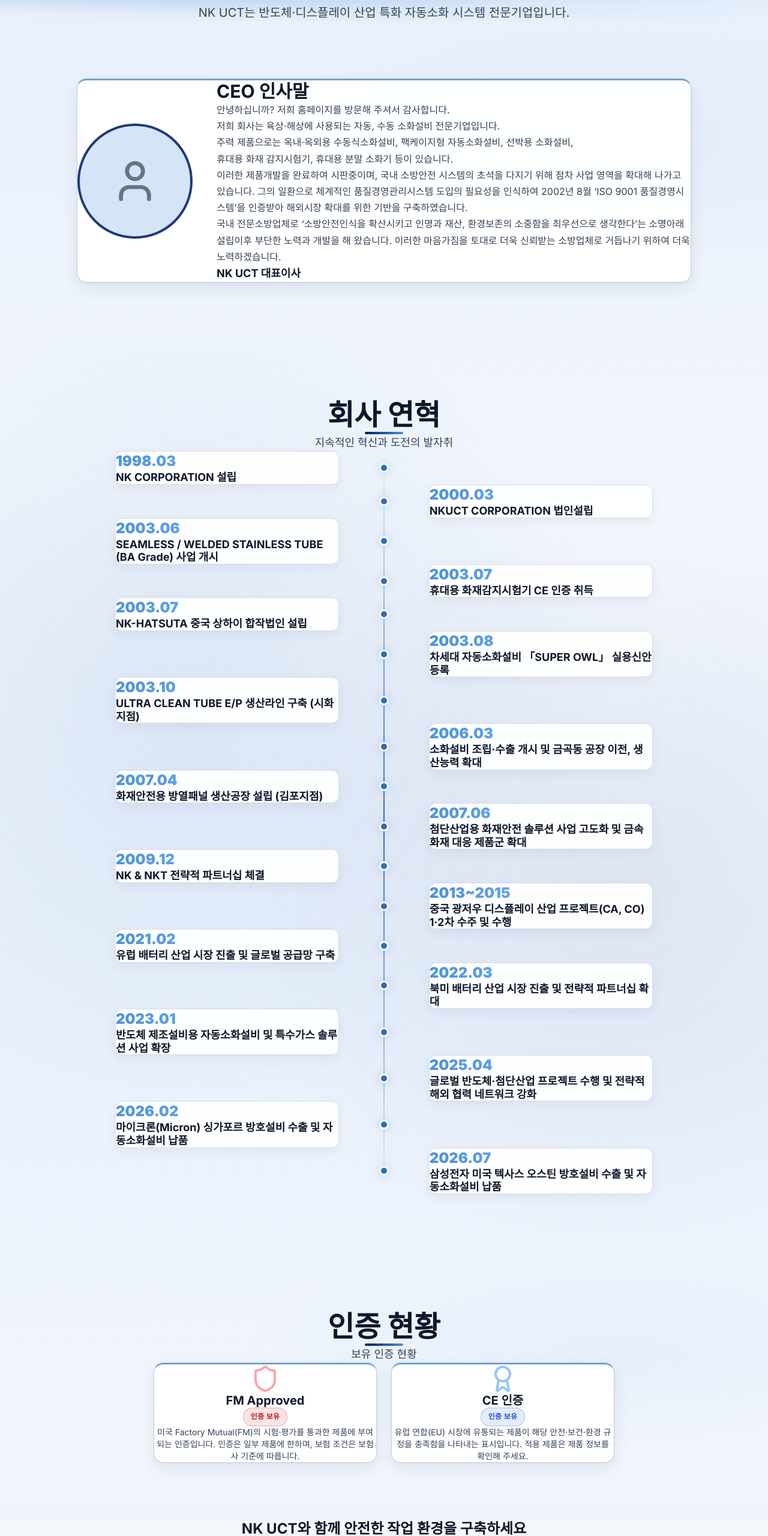
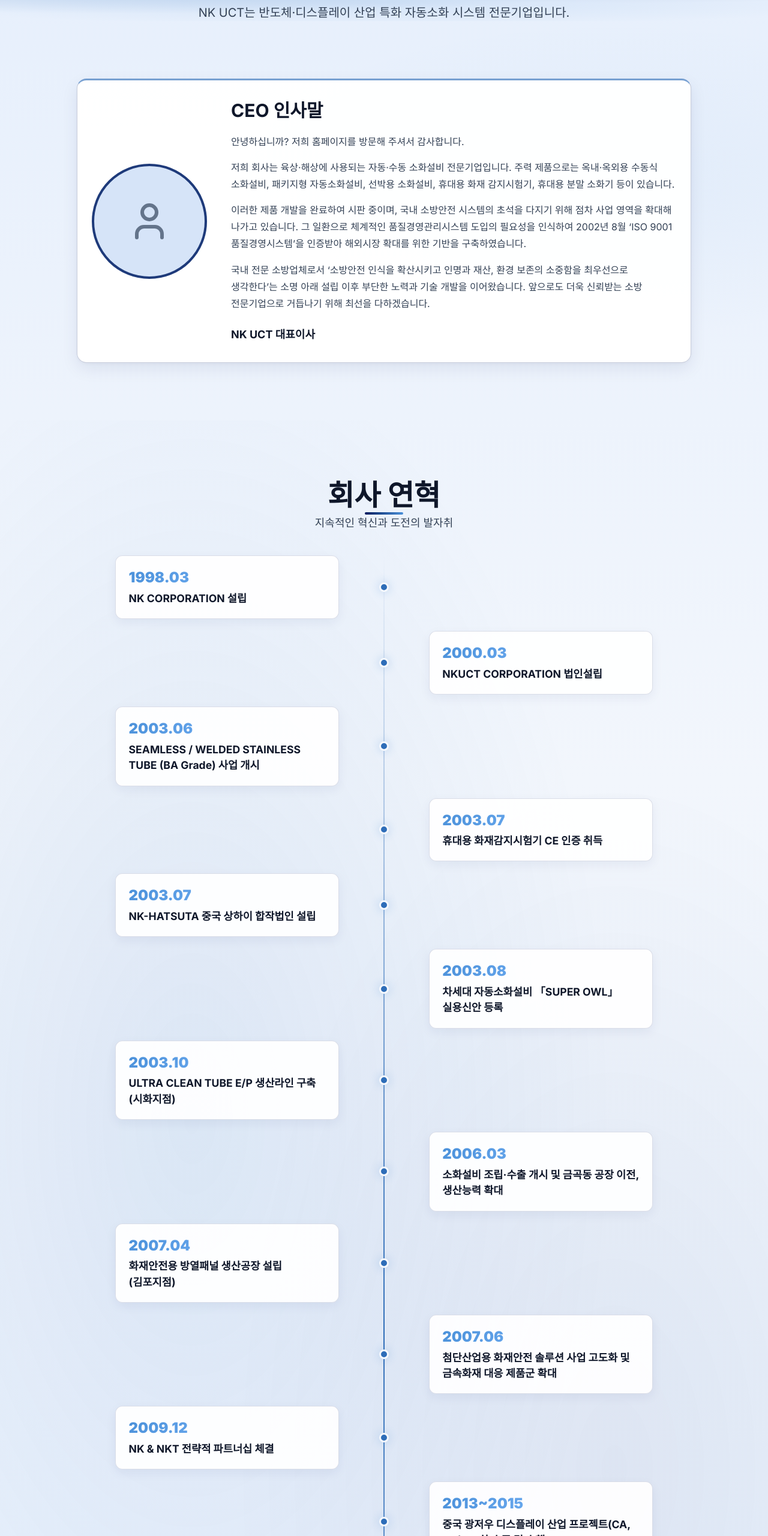
Before and after one commit to Junnn123124/nk-hp, a Next.js app in the folder nkuct-website/: page /company in a window 1280 px wide. Shown: the part 145-2706 px from the top of the page at 60% size. Built offline with nearby package versions, Linux system fonts and the light colour scheme.

Commit message:
모바일 수정

```diff
--- a/nkuct-website/src/app/company/page.tsx
+++ b/nkuct-website/src/app/company/page.tsx
@@ -48,26 +48,24 @@ export default function Company() {
       <section id="ceo" className="section-padding bg-section-white">
         <div className="container-custom">
           <AnimateOnScroll>
-            <div className="glass-card p-8 md:p-12 max-w-5xl mx-auto flex flex-col md:flex-row gap-10 items-center">
-              <div className="flex-shrink-0 w-48 h-48 rounded-full flex items-center justify-center border-4" style={{ borderColor: 'var(--nk-primary-light)', background: 'var(--nk-surface-lighter)' }}>
-                <User size={80} style={{ color: 'var(--nk-text-dim)' }} />
+            <div className="glass-card max-w-5xl mx-auto flex flex-col md:flex-row gap-8 md:gap-10 items-center" style={{ padding: '2rem 1.5rem' }}>
+              <div className="flex-shrink-0 w-40 h-40 md:w-48 md:h-48 rounded-full flex items-center justify-center border-4" style={{ borderColor: 'var(--nk-primary-light)', background: 'var(--nk-surface-lighter)' }}>
+                <User size={72} style={{ color: 'var(--nk-text-dim)' }} />
               </div>
               <div className="text-mobile-center" style={{ width: '100%' }}>
-                <h2 className="text-2xl md:text-3xl font-bold mb-6">CEO 인사말</h2>
-                <div className="space-y-4 mb-8" style={{ color: 'var(--nk-text-muted)' }}>
+                <h2 className="text-2xl md:text-3xl font-bold" style={{ marginBottom: '1.25rem' }}>CEO 인사말</h2>
+                <div style={{ display: 'flex', flexDirection: 'column', gap: '0.95rem', marginBottom: '1.5rem', color: 'var(--nk-text-muted)', fontSize: 'clamp(0.875rem, 3.4vw, 1rem)', lineHeight: 1.75, wordBreak: 'keep-all' }}>
                   <p>
                     안녕하십니까? 저희 홈페이지를 방문해 주셔서 감사합니다.
                   </p>
                   <p>
-                    저희 회사는 육상·해상에 사용되는 자동, 수동 소화설비 전문기업입니다.<br />
-                    주력 제품으로는 옥내·옥외용 수동식소화설비, 팩케이지형 자동소화설비, 선박용 소화설비,<br />
-                    휴대용 화재 감지시험기, 휴대용 분말 소화기 등이 있습니다.
+                    저희 회사는 육상·해상에 사용되는 자동·수동 소화설비 전문기업입니다. 주력 제품으로는 옥내·옥외용 수동식 소화설비, 패키지형 자동소화설비, 선박용 소화설비, 휴대용 화재 감지시험기, 휴대용 분말 소화기 등이 있습니다.
                   </p>
                   <p>
-                    이러한 제품개발을 완료하여 시판중이며, 국내 소방안전 시스템의 초석을 다지기 위해 점차 사업 영역을 확대해 나가고 있습니다. 그의 일환으로 체계적인 품질경영관리시스템 도입의 필요성을 인식하여 2002년 8월 ‘ISO 9001 품질경영시스템’을 인증받아 해외시장 확대를 위한 기반을 구축하였습니다.
+                    이러한 제품 개발을 완료하여 시판 중이며, 국내 소방안전 시스템의 초석을 다지기 위해 점차 사업 영역을 확대해 나가고 있습니다. 그 일환으로 체계적인 품질경영관리시스템 도입의 필요성을 인식하여 2002년 8월 ‘ISO 9001 품질경영시스템’을 인증받아 해외시장 확대를 위한 기반을 구축하였습니다.
                   </p>
                   <p>
-                    국내 전문소방업체로 ‘소방안전인식을 확산시키고 인명과 재산, 환경보존의 소중함을 최우선으로 생각한다’는 소명아래 설립이후 부단한 노력과 개발을 해 왔습니다. 이러한 마음가짐을 토대로 더욱 신뢰받는 소방업체로 거듭나기 위하여 더욱 노력하겠습니다.
+                    국내 전문 소방업체로서 ‘소방안전 인식을 확산시키고 인명과 재산, 환경 보존의 소중함을 최우선으로 생각한다’는 소명 아래 설립 이후 부단한 노력과 기술 개발을 이어왔습니다. 앞으로도 더욱 신뢰받는 소방 전문기업으로 거듭나기 위해 최선을 다하겠습니다.
                   </p>
                 </div>
                 <div>
@@ -87,10 +85,10 @@ export default function Company() {
             <SectionHeader badge="HISTORY" title="회사 연혁" subtitle="지속적인 혁신과 도전의 발자취" />
           </AnimateOnScroll>
 
-          <div className="relative max-w-4xl mx-auto mt-16">
+          <div className="relative max-w-4xl mx-auto" style={{ marginTop: '2.5rem' }}>
             <div className="timeline-line hidden md:block"></div>
 
-            <div className="space-y-8 md:space-y-0">
+            <div style={{ display: 'flex', flexDirection: 'column', gap: '1.25rem' }}>
               {timelineEvents.map((event, index) => (
                 <AnimateOnScroll
                   key={event.year}
@@ -99,12 +97,10 @@ export default function Company() {
                 >
                   <div className="md:w-5/12"></div>
                   <div className="timeline-dot hidden md:block z-10"></div>
-                  <div className="md:w-5/12 glass-panel p-6 ml-6 md:ml-0 relative">
-                    {/* 모바일 타임라인 점 */}
-                    <div className="absolute top-8 -left-8 w-4 h-4 rounded-full border-2 border-surface bg-accent md:hidden" style={{ borderColor: 'var(--nk-surface)', background: 'var(--nk-accent)' }}></div>
-                    <div className="text-2xl font-black text-gradient mb-2">{event.year}</div>
-                    <h4 className="text-lg font-bold mb-2">{event.title}</h4>
-                    <p className="text-sm" style={{ color: 'var(--nk-text-muted)' }}>{event.desc}</p>
+                  <div className="md:w-5/12 glass-panel relative" style={{ padding: '1.25rem 1.35rem', wordBreak: 'keep-all' }}>
+                    <div className="text-xl md:text-2xl font-black text-gradient" style={{ marginBottom: '0.35rem' }}>{event.year}</div>
+                    <h4 className="font-bold" style={{ fontSize: 'clamp(0.95rem, 3.8vw, 1.1rem)', lineHeight: 1.5, wordBreak: 'keep-all' }}>{event.title}</h4>
+                    {event.desc && <p className="text-sm" style={{ color: 'var(--nk-text-muted)', marginTop: '0.35rem' }}>{event.desc}</p>}
                   </div>
                 </AnimateOnScroll>
               ))}
@@ -122,22 +118,22 @@ export default function Company() {
 
           <div className="grid grid-cols-1 md:grid-cols-2 gap-6 max-w-3xl mx-auto">
             <AnimateOnScroll delay={100}>
-              <div className="glass-card p-8 h-full flex flex-col items-center text-center">
-                <Shield size={48} className="mb-6" style={{ color: '#FCA5A5' }} />
-                <h3 className="text-xl font-bold mb-3">FM Approved</h3>
-                <span className="badge badge-fm mb-4">인증 보유</span>
-                <p className="text-sm flex-grow" style={{ color: 'var(--nk-text-muted)' }}>
+              <div className="glass-card h-full flex flex-col items-center text-center" style={{ padding: '2rem 1.5rem' }}>
+                <Shield size={48} style={{ color: '#FCA5A5', marginBottom: '1rem' }} />
+                <h3 className="text-xl font-bold" style={{ marginBottom: '0.5rem' }}>FM Approved</h3>
+                <span className="badge badge-fm" style={{ marginBottom: '0.85rem' }}>인증 보유</span>
+                <p className="text-sm flex-grow" style={{ color: 'var(--nk-text-muted)', lineHeight: 1.65, wordBreak: 'keep-all' }}>
                   미국 Factory Mutual(FM)의 시험·평가를 통과한 제품에 부여되는 인증입니다. 인증은 일부 제품에 한하며, 보험 조건은 보험사 기준에 따릅니다.
                 </p>
               </div>
             </AnimateOnScroll>
 
             <AnimateOnScroll delay={200}>
-              <div className="glass-card p-8 h-full flex flex-col items-center text-center">
-                <Award size={48} className="mb-6" style={{ color: '#93C5FD' }} />
-                <h3 className="text-xl font-bold mb-3">CE 인증</h3>
-                <span className="badge badge-ce mb-4">인증 보유</span>
-                <p className="text-sm flex-grow" style={{ color: 'var(--nk-text-muted)' }}>
+              <div className="glass-card h-full flex flex-col items-center text-center" style={{ padding: '2rem 1.5rem' }}>
+                <Award size={48} style={{ color: '#93C5FD', marginBottom: '1rem' }} />
+                <h3 className="text-xl font-bold" style={{ marginBottom: '0.5rem' }}>CE 인증</h3>
+                <span className="badge badge-ce" style={{ marginBottom: '0.85rem' }}>인증 보유</span>
+                <p className="text-sm flex-grow" style={{ color: 'var(--nk-text-muted)', lineHeight: 1.65, wordBreak: 'keep-all' }}>
                   유럽 연합(EU) 시장에 유통되는 제품이 해당 안전·보건·환경 규정을 충족함을 나타내는 표시입니다. 적용 제품은 제품 정보를 확인해 주세요.
                 </p>
               </div>
--- a/nkuct-website/src/app/globals.css
+++ b/nkuct-website/src/app/globals.css
@@ -55,6 +55,8 @@ body {
   background: linear-gradient(180deg, #E6EFFC 0%, #F2F6FC 30%, #E9F1FC 60%, #F2F6FC 80%, #E3EDFB 100%);
   color: var(--nk-text);
   line-height: 1.7;
+  word-break: keep-all;
+  overflow-wrap: break-word;
   -webkit-font-smoothing: antialiased;
   -moz-osx-font-smoothing: grayscale;
   overflow-x: hidden;
@@ -371,10 +373,48 @@ section {
   background: linear-gradient(90deg, transparent, var(--nk-border), transparent);
 }
 
-/* ===== Stat Card ===== */
+/* ===== Stat Card & Unified Stats Grid ===== */
+.stats-grid {
+  display: grid;
+  grid-template-columns: repeat(2, minmax(0, 1fr));
+  background: rgba(255, 255, 255, 0.96);
+  border: 1.5px solid var(--nk-border);
+  border-radius: 0.75rem;
+  overflow: hidden;
+  box-shadow: 0 6px 18px rgba(0, 27, 94, 0.06);
+}
+
+.stats-grid > .stat-card {
+  border-color: var(--nk-border);
+  border-style: solid;
+  border-width: 0;
+}
+
+/* 모바일 2x2 격자: 가로·세로 중앙 구분선을 외곽선과 동일한 색상·두께로 통일 */
+.stats-grid > .stat-card:nth-child(odd) {
+  border-right-width: 1.5px;
+}
+.stats-grid > .stat-card:nth-child(1),
+.stats-grid > .stat-card:nth-child(2) {
+  border-bottom-width: 1.5px;
+}
+
+@media (min-width: 768px) {
+  .stats-grid {
+    grid-template-columns: repeat(4, minmax(0, 1fr));
+  }
+  .stats-grid > .stat-card {
+    border-bottom-width: 0 !important;
+    border-right-width: 1.5px !important;
+  }
+  .stats-grid > .stat-card:last-child {
+    border-right-width: 0 !important;
+  }
+}
+
 .stat-card {
   text-align: center;
-  padding: 2rem 1.5rem;
+  padding: 2rem 1.25rem;
 }
 
 .stat-value {
```
Also changed, not shown: nkuct-website/src/app/page.tsx (+14 -14 lines), nkuct-website/src/app/references/page.tsx (+26 -14 lines), nkuct-website/src/app/support/page.tsx (+58 -21 lines), nkuct-website/src/components/ui/GlobeNetwork.tsx (+13 -8 lines).
